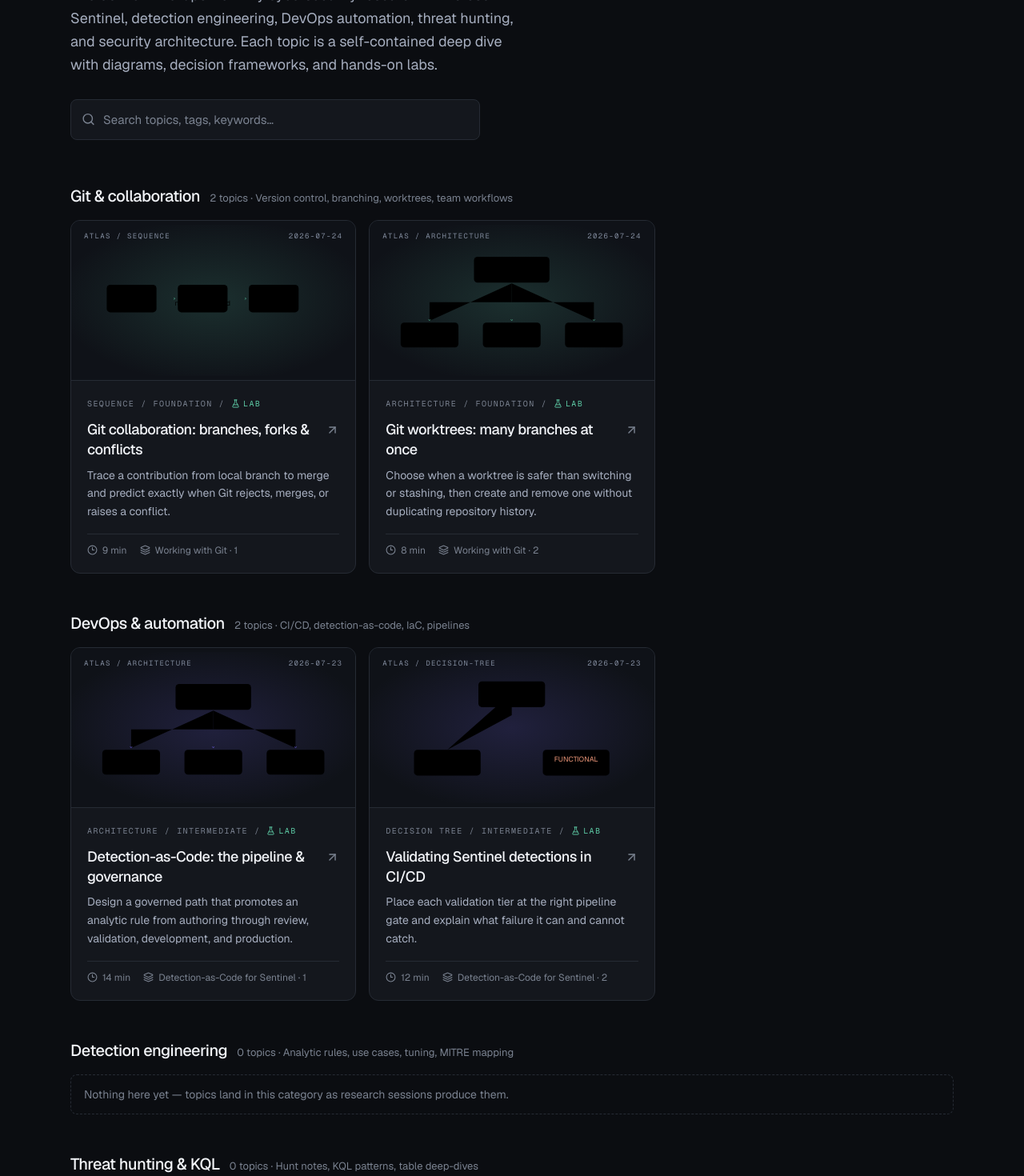
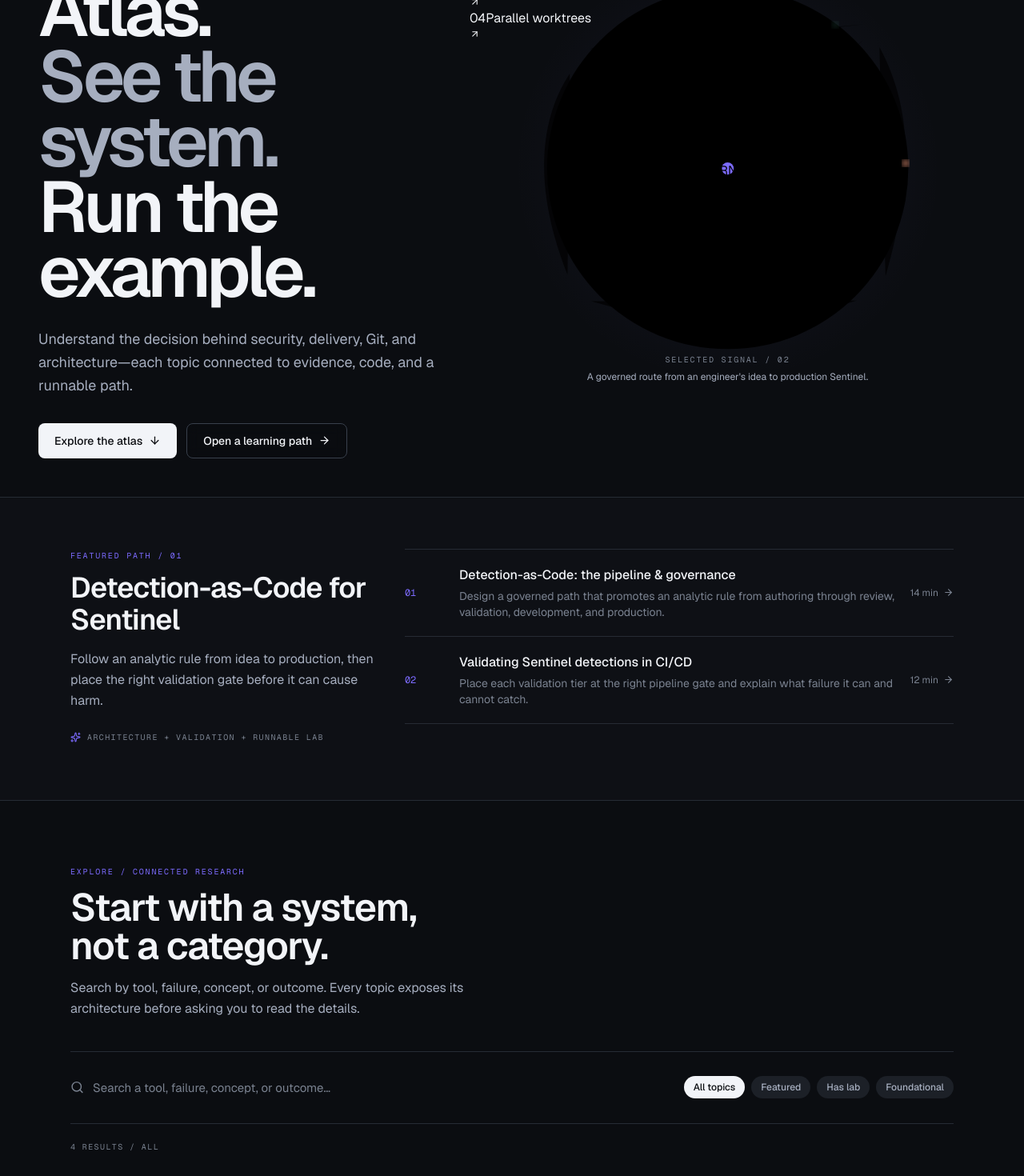
Before and after one commit to iamkaushiksaha/learning-hub, a Next.js app: page / in a window 1280 px wide. Shown: the part 260-1730 px from the top of the page at 80% size. Built offline with nearby package versions, Linux system fonts and the light colour scheme.

Commit message:
feat: evolve components/home/home-view.tsx for visual atlas

```diff
--- a/components/home/home-view.tsx
+++ b/components/home/home-view.tsx
@@ -1,106 +1,245 @@
 "use client";
 
+import Link from "next/link";
 import { useMemo, useState } from "react";
 import { motion, useReducedMotion } from "motion/react";
-import { Search } from "lucide-react";
+import { ArrowDown, ArrowRight, Search, Sparkles } from "lucide-react";
 import { CATEGORIES, TOPICS } from "@/lib/topics";
 import { TopicCard } from "@/components/content/topic-card";
+import { KnowledgeField } from "@/components/home/knowledge-field";
 import { fadeUp, staggerContainer, viewportOnce } from "@/lib/motion";
+
+type FilterId = "all" | "featured" | "labs" | "foundation";
+
+const FILTERS: Array<{ id: FilterId; label: string }> = [
+  { id: "all", label: "All topics" },
+  { id: "featured", label: "Featured" },
+  { id: "labs", label: "Has lab" },
+  { id: "foundation", label: "Foundational" },
+];
 
 export function HomeView() {
   const [query, setQuery] = useState("");
+  const [filter, setFilter] = useState<FilterId>("all");
   const reduce = useReducedMotion();
 
   const q = query.trim().toLowerCase();
   const filtered = useMemo(
     () =>
-      TOPICS.filter(
-        (t) =>
+      TOPICS.filter((topic) => {
+        const matchesQuery =
           !q ||
-          `${t.title} ${t.description} ${t.tags.join(" ")}`
+          `${topic.title} ${topic.description} ${topic.outcome} ${topic.tags.join(" ")} ${topic.concepts.join(" ")}`
             .toLowerCase()
-            .includes(q),
-      ),
-    [q],
+            .includes(q);
+        const matchesFilter =
+          filter === "all" ||
+          (filter === "featured" && topic.featured) ||
+          (filter === "labs" && topic.examples) ||
+          (filter === "foundation" && topic.difficulty === "foundation");
+        return matchesQuery && matchesFilter;
+      }),
+    [filter, q],
   );
 
+  const featuredSeries = TOPICS.filter((topic) => topic.seriesId === "detection-as-code");
+
   return (
-    <main className="mx-auto max-w-6xl px-6 pb-24 pt-14">
-      <motion.section
+    <main className="overflow-hidden">
+      <section className="atlas-hero atlas-grid relative min-h-[calc(100svh-64px)] border-b border-border">
+        <div className="pointer-events-none absolute inset-0 atlas-hero-glow" />
+        <div className="relative mx-auto grid min-h-[calc(100svh-64px)] max-w-[1440px] items-center gap-8 px-6 py-12 lg:grid-cols-[0.88fr_1.12fr] lg:px-12">
+          <motion.div
             initial={reduce ? undefined : "hidden"}
             animate={reduce ? undefined : "show"}
             variants={reduce ? undefined : staggerContainer}
+            className="relative z-10 max-w-2xl"
           >
+            <motion.p
+              variants={reduce ? undefined : fadeUp}
+              className="mb-6 font-mono text-[11px] uppercase tracking-[0.2em] text-accent"
+            >
+              Kaushik Saha / visual research system
+            </motion.p>
             <motion.h1
               variants={reduce ? undefined : fadeUp}
-          className="max-w-2xl text-4xl font-semibold leading-[1.1] tracking-tight text-text sm:text-5xl"
+              className="text-[clamp(3.1rem,7vw,6.8rem)] font-semibold leading-[0.91] tracking-[-0.055em] text-text"
             >
-          Learning &amp; research, organized.
+              Learning Atlas.
+              <br />
+              <span className="text-text-2">See the system.</span>
+              <br />
+              Run the example.
             </motion.h1>
             <motion.p
               variants={reduce ? undefined : fadeUp}
-          className="mt-4 max-w-xl text-lg leading-relaxed text-text-2"
+              className="mt-7 max-w-lg text-base leading-relaxed text-text-2 sm:text-lg"
             >
-          Interactive write-ups from my cybersecurity research — Microsoft
-          Sentinel, detection engineering, DevOps automation, threat hunting,
-          and security architecture. Each topic is a self-contained deep dive
-          with diagrams, decision frameworks, and hands-on labs.
+              Understand the decision behind security, delivery, Git, and architecture—each topic connected to evidence, code, and a runnable path.
             </motion.p>
+            <motion.div variants={reduce ? undefined : fadeUp} className="mt-8 flex flex-wrap gap-3">
+              <Link
+                href="#explore"
+                className="inline-flex h-11 items-center gap-2 rounded-lg bg-text px-5 text-sm font-medium text-bg transition-transform hover:-translate-y-0.5 focus-visible:outline-none focus-visible:ring-2 focus-visible:ring-accent"
+              >
+                Explore the atlas <ArrowDown size={15} aria-hidden="true" />
+              </Link>
+              <Link
+                href="#series"
+                className="inline-flex h-11 items-center gap-2 rounded-lg border border-border-strong bg-bg/45 px-5 text-sm font-medium text-text backdrop-blur-sm transition-colors hover:border-accent focus-visible:outline-none focus-visible:ring-2 focus-visible:ring-accent"
+              >
+                Open a learning path <ArrowRight size={15} aria-hidden="true" />
+              </Link>
+            </motion.div>
+          </motion.div>
           <motion.div
-          variants={reduce ? undefined : fadeUp}
-          className="relative mt-7 max-w-lg"
+            initial={reduce ? undefined : { opacity: 0, scale: 0.96 }}
+            animate={reduce ? undefined : { opacity: 1, scale: 1 }}
+            transition={{ duration: 0.8, delay: 0.15, ease: [0.22, 1, 0.36, 1] }}
+            className="relative flex items-center justify-center lg:justify-end"
           >
+            <KnowledgeField />
+          </motion.div>
+        </div>
+      </section>
+
+      <section id="series" className="border-b border-border bg-surface-1/35">
+        <div className="mx-auto grid max-w-6xl gap-8 px-6 py-16 lg:grid-cols-[0.72fr_1.28fr] lg:items-start">
+          <div>
+            <p className="font-mono text-[10px] uppercase tracking-[0.18em] text-accent">
+              Featured path / 01
+            </p>
+            <h2 className="mt-3 text-3xl font-semibold tracking-tight text-text sm:text-4xl">
+              Detection-as-Code for Sentinel
+            </h2>
+            <p className="mt-4 max-w-md text-base leading-relaxed text-text-2">
+              Follow an analytic rule from idea to production, then place the right validation gate before it can cause harm.
+            </p>
+            <div className="mt-6 inline-flex items-center gap-2 font-mono text-[10px] uppercase tracking-[0.14em] text-text-3">
+              <Sparkles size={13} className="text-accent" aria-hidden="true" />
+              Architecture + validation + runnable lab
+            </div>
+          </div>
+          <div className="border-t border-border">
+            {featuredSeries.map((topic) => (
+              <Link
+                key={topic.slug}
+                href={`/topics/${topic.slug}`}
+                className="group grid gap-3 border-b border-border py-5 transition-colors hover:border-border-strong sm:grid-cols-[56px_1fr_auto] sm:items-center"
+              >
+                <span className="font-mono text-xs text-accent">0{topic.part}</span>
+                <span>
+                  <span className="block text-base font-medium text-text group-hover:text-accent">
+                    {topic.title}
+                  </span>
+                  <span className="mt-1 block text-sm text-text-3">{topic.outcome}</span>
+                </span>
+                <span className="inline-flex items-center gap-1.5 text-xs text-text-3">
+                  {topic.readingMinutes} min <ArrowRight size={13} aria-hidden="true" />
+                </span>
+              </Link>
+            ))}
+          </div>
+        </div>
+      </section>
+
+      <section id="explore" className="mx-auto max-w-6xl scroll-mt-20 px-6 py-20">
+        <div className="max-w-2xl">
+          <p className="font-mono text-[10px] uppercase tracking-[0.18em] text-accent">
+            Explore / connected research
+          </p>
+          <h2 className="mt-3 text-4xl font-semibold tracking-tight text-text sm:text-5xl">
+            Start with a system,
+            <br />
+            not a category.
+          </h2>
+          <p className="mt-4 max-w-xl text-base leading-relaxed text-text-2">
+            Search by tool, failure, concept, or outcome. Every topic exposes its architecture before asking you to read the details.
+          </p>
+        </div>
+
+        <div className="mt-10 flex flex-col gap-4 border-y border-border py-5 lg:flex-row lg:items-center">
+          <label className="relative block min-w-0 flex-1">
+            <span className="sr-only">Search topics, tags, concepts, and outcomes</span>
             <Search
               size={17}
-            className="pointer-events-none absolute left-3.5 top-1/2 -translate-y-1/2 text-text-3"
+              className="pointer-events-none absolute left-0 top-1/2 -translate-y-1/2 text-text-3"
+              aria-hidden="true"
             />
             <input
               type="search"
               value={query}
-            onChange={(e) => setQuery(e.target.value)}
-            placeholder="Search topics, tags, keywords…"
-            className="w-full rounded-lg border border-border bg-surface-1 py-3 pl-10 pr-4 text-[15px] text-text outline-none transition-colors placeholder:text-text-3 focus:border-accent"
+              onChange={(event) => setQuery(event.target.value)}
+              placeholder="Search a tool, failure, concept, or outcome…"
+              className="w-full border-0 bg-transparent py-3 pl-7 pr-4 text-[15px] text-text outline-none placeholder:text-text-3 focus:ring-0"
             />
-        </motion.div>
-      </motion.section>
+          </label>
+          <div className="flex flex-wrap gap-2" aria-label="Filter topics">
+            {FILTERS.map((item) => (
+              <button
+                key={item.id}
+                type="button"
+                onClick={() => setFilter(item.id)}
+                aria-pressed={filter === item.id}
+                className={`rounded-full px-3 py-1.5 text-xs font-medium transition-colors focus-visible:outline-none focus-visible:ring-2 focus-visible:ring-accent ${
+                  filter === item.id
+                    ? "bg-text text-bg"
+                    : "bg-surface-2 text-text-2 hover:text-text"
+                }`}
+              >
+                {item.label}
+              </button>
+            ))}
+          </div>
+        </div>
 
-      <div className="mt-14 space-y-12">
-        {CATEGORIES.map((cat) => {
-          const topics = filtered.filter((t) => t.category === cat.id);
-          if (q && topics.length === 0) return null;
+        <p className="mt-5 font-mono text-[10px] uppercase tracking-[0.14em] text-text-3" aria-live="polite">
+          {filtered.length} result{filtered.length === 1 ? "" : "s"} / {filter}
+        </p>
+
+        <div className="mt-10 space-y-16">
+          {CATEGORIES.map((category) => {
+            const topics = filtered.filter((topic) => topic.category === category.id);
+            if (topics.length === 0) return null;
             return (
-            <section key={cat.id}>
-              <div className="mb-4 flex items-baseline gap-3">
-                <h2 className="text-xl font-medium tracking-tight text-text">
-                  {cat.name}
-                </h2>
-                <span className="text-[13px] text-text-3">
-                  {topics.length} topic{topics.length === 1 ? "" : "s"} ·{" "}
-                  {cat.blurb}
-                </span>
+              <section key={category.id}>
+                <div className="mb-6 flex flex-col justify-between gap-2 border-b border-border pb-4 sm:flex-row sm:items-end">
+                  <h3 className="text-xl font-medium tracking-tight text-text">{category.name}</h3>
+                  <p className="text-sm text-text-3">{category.blurb}</p>
                 </div>
-              {topics.length ? (
                 <motion.div
-                  className="grid gap-4 sm:grid-cols-2 lg:grid-cols-3"
+                  className="grid gap-6 md:grid-cols-2"
                   variants={reduce ? undefined : staggerContainer}
                   initial={reduce ? undefined : "hidden"}
                   whileInView={reduce ? undefined : "show"}
                   viewport={viewportOnce}
                 >
-                  {topics.map((t) => (
-                    <TopicCard key={t.slug} topic={t} />
+                  {topics.map((topic) => (
+                    <TopicCard key={topic.slug} topic={topic} />
                   ))}
                 </motion.div>
-              ) : (
-                <p className="rounded-lg border border-dashed border-border px-4 py-3.5 text-sm text-text-3">
-                  Nothing here yet — topics land in this category as research
-                  sessions produce them.
-                </p>
-              )}
               </section>
             );
           })}
         </div>
+
+        {filtered.length === 0 && (
+          <div className="mt-14 border-y border-dashed border-border py-16 text-center">
+            <p className="text-base text-text">No connected topic yet.</p>
+            <p className="mt-1 text-sm text-text-3">Try a broader concept or reset the active filter.</p>
+            <button
+              type="button"
+              onClick={() => {
+                setQuery("");
+                setFilter("all");
+              }}
+              className="mt-5 text-sm font-medium text-accent hover:text-accent-2"
+            >
+              Reset discovery
+            </button>
+          </div>
+        )}
+      </section>
     </main>
   );
 }
```
Lines whose indentation alone changed are shown as unchanged.
